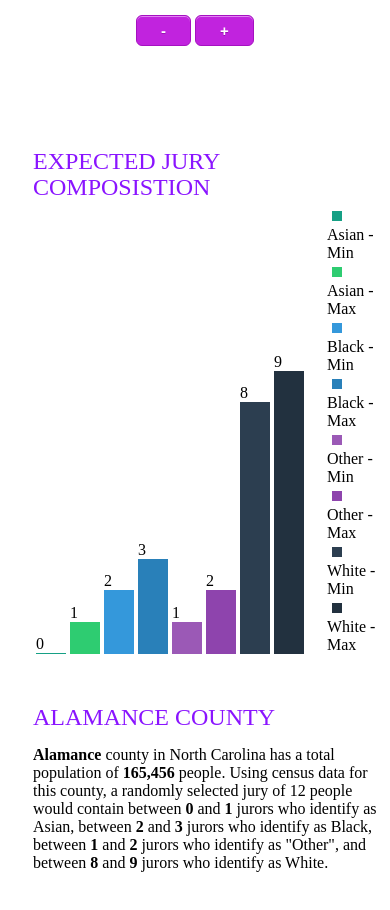
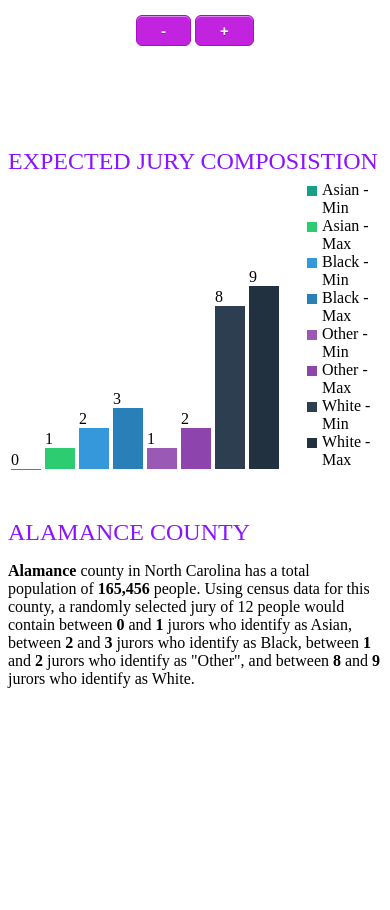
Before and after one commit to Daniel-G-Benedict/myjurydashboard, a plain HTML site: page index.html in a window 390 px wide. Shown: the part 480-1390 px from the top of the page. After the commit the page ends 1324 px from the top, so only its background shows below. Drawn offline with Linux system fonts and the light colour scheme.

Commit message:
0.1.13
Another adjustment of responsiveness

```diff
--- a/style.css
+++ b/style.css
@@ -70,8 +70,9 @@ button:active {
 #data {
   display: flex;
   height: 600;
-  flex: 2 0 245px;
+  flex: 2 0 50%;
   flex-direction: column;
+  padding-left: 25px;
 
 }
 
@@ -81,7 +82,6 @@ button:active {
   height : auto;
 
   padding-top: 20px;
-  padding-left: 25px;
   padding-right: 0px;
 
   margin-bottom:25px;
@@ -90,9 +90,15 @@ button:active {
 #dataExplanation {
   padding-top: 20px;
   padding-right: 0px;
-  padding-left: 25px;
 
   height : 300px;
+}
+
+/* Responsive layout - makes a one column layout (100%) instead of a two-column layout (50%) */
+@media (max-width: 400px) {
+  #data {
+    padding-left: 0px;
+  }
 }
 
 h2 {
```
